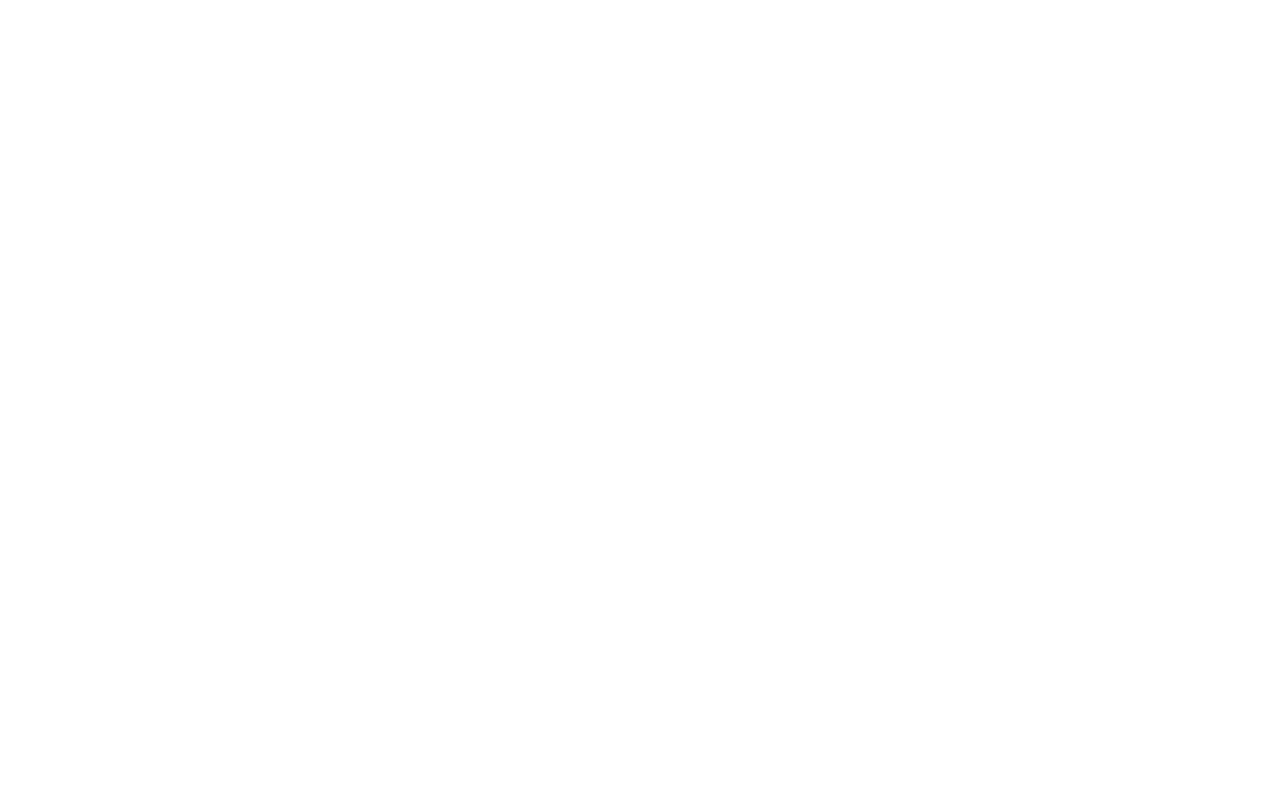
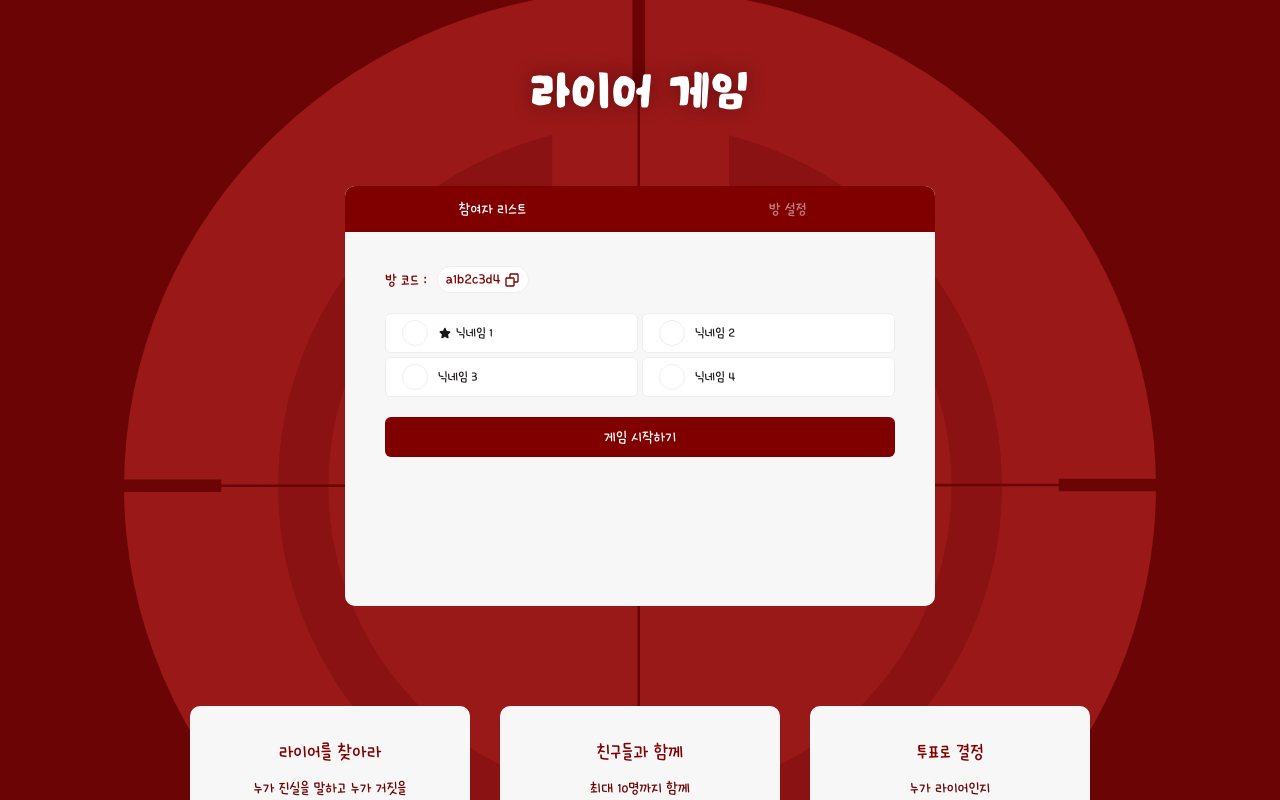
Before and after one commit to yujeong-ran/mallan, a React (Vite) app in the folder frontend/: page /liar/lobby in a window 1280 px wide. Before the commit this address had no page. Shown: the top 800 px of the page. Built offline with nearby package versions, Linux system fonts and the light colour scheme.

Commit message:
feat: Implement room lobby web ui

```diff
--- a/frontend/src/App.tsx
+++ b/frontend/src/App.tsx
@@ -4,6 +4,7 @@ import HomeLayout from './components/layout/HomeLayout';
 import Home from './pages/HomePage';
 import LiarGameLayout from './components/layout/LiarGameLayout';
 import LiarMainPage from './pages/liar/LiarMainPage';
+import LiarRoomPage from './pages/liar/LiarRoomPage';
 
 function App() {
   return (
@@ -22,6 +23,7 @@ function App() {
           <Route element={<LiarGameLayout />}>
             <Route path="/liar/room" element={<LiarMainPage />} />
             <Route path="/liar/room/:roomId" element={<LiarMainPage />} />
+            <Route path="/liar/lobby" element={<LiarRoomPage />} />
           </Route>
         </Routes>
       </Router>
--- /dev/null
+++ b/frontend/src/components/liar/GameSetCon.tsx
@@ -0,0 +1,56 @@
+import styled from 'styled-components';
+
+const ContWrap = styled.div`
+  display: flex;
+  flex-direction: column;
+  height: 100%;
+`;
+
+const SetList = styled.ul`
+  li label {
+    display: block;
+    margin-bottom: 10px;
+  }
+  li + li {
+    margin-top: 30px;
+  }
+`;
+
+const Select = styled.select`
+  width: 100%;
+  padding: 10px 14px;
+  border-radius: ${({ theme }) => theme.borderRadSm};
+  border: 1px solid ${({ theme }) => theme.border};
+  appearance: none;
+  -webkit-appearance: none;
+  -moz-appearance: none;
+  background: #fff url('/image/select_arw.svg') no-repeat center right 10px;
+`;
+
+function GameSetCon() {
+  return (
+    <ContWrap>
+      <SetList>
+        <li>
+          <label htmlFor="category">카테고리 선택</label>
+          <Select name="" id="category">
+            <option value="">주제 선택</option>
+            <option value="">주제 1</option>
+            <option value="">주제 2</option>
+            <option value="">주제 3</option>
+          </Select>
+        </li>
+        <li>
+          <label htmlFor="round">설명 라운드</label>
+          <Select name="" id="round">
+            <option value="">2</option>
+            <option value="">3</option>
+            <option value="">4</option>
+          </Select>
+        </li>
+      </SetList>
+    </ContWrap>
+  );
+}
+
+export default GameSetCon;
--- /dev/null
+++ b/frontend/src/components/liar/PlayerListTabCon.tsx
@@ -0,0 +1,104 @@
+import styled from 'styled-components';
+import media from '../../styles/breakPoint';
+import { BiCopy } from 'react-icons/bi';
+import { TiStarFullOutline } from 'react-icons/ti';
+
+const ContWrap = styled.div`
+  display: flex;
+  flex-direction: column;
+  height: 100%;
+`;
+
+const RoomCode = styled.div`
+  display: flex;
+  gap: 10px;
+  align-items: center;
+`;
+
+const CodeCopy = styled.button`
+  padding: 4px 8px;
+  font-size: 16px;
+  border-radius: 20px;
+  border: 1px solid ${({ theme }) => theme.border};
+  background: #fff;
+
+  svg {
+    margin-left: 4px;
+    vertical-align: middle;
+  }
+`;
+
+const PlayerList = styled.ul`
+  display: flex;
+  flex-wrap: wrap;
+  margin-top: 20px;
+  gap: 4px;
+
+  li {
+    display: flex;
+    width: calc(50% - 36px);
+    border: 1px solid ${({ theme }) => theme.border};
+    border-radius: ${({ theme }) => theme.borderRadSm};
+    align-items: center;
+    background: #fff;
+    padding: 6px 16px;
+    color: ${({ theme }) => theme.textBase};
+    font-size: 14px;
+
+    > div {
+      width: 24px;
+      height: 24px;
+      flex-shrink: 0;
+      margin-right: 10px;
+      border: 1px solid ${({ theme }) => theme.border};
+      border-radius: 100%;
+    }
+
+    svg {
+      margin-right: 4px;
+    }
+  }
+`;
+
+const Button = styled.button`
+  width: 100%;
+  height: 40px;
+  margin-top: 20px;
+  color: #fff;
+  font-size: 16px;
+  border-radius: ${({ theme }) => theme.borderRadSm};
+  background: ${({ theme }) => theme.point};
+`;
+
+function PlayerListTabCon() {
+  return (
+    <ContWrap>
+      <RoomCode>
+        <p>방 코드 :</p>
+        <CodeCopy>
+          a1b2c3d4
+          <BiCopy />
+        </CodeCopy>
+      </RoomCode>
+      <PlayerList>
+        <li>
+          <div></div>
+          <TiStarFullOutline />
+          닉네임 1
+        </li>
+        <li>
+          <div></div>닉네임 2
+        </li>
+        <li>
+          <div></div>닉네임 3
+        </li>
+        <li>
+          <div></div>닉네임 4
+        </li>
+      </PlayerList>
+      <Button>게임 시작하기</Button>
+    </ContWrap>
+  );
+}
+
+export default PlayerListTabCon;
--- /dev/null
+++ b/frontend/src/pages/liar/LiarRoomPage.tsx
@@ -0,0 +1,97 @@
+import { useState } from 'react';
+import styled from 'styled-components';
+import media from '../../styles/breakPoint';
+import ContContainer from '../../components/liar/ContContainer';
+import GameRuleList from '../../components/liar/GameRuleList';
+import PlayerListTabCon from '../../components/liar/PlayerListTabCon';
+import GameSetCon from '../../components/liar/GameSetCon';
+
+const Cont = styled.div`
+  height: 420px;
+  border-radius: ${({ theme }) => theme.borderRad};
+  background: ${({ theme }) => theme.subBg};
+  overflow: hidden;
+`;
+
+const TabList = styled.ul`
+  display: flex;
+
+  li {
+    flex: 1;
+    text-align: center;
+    background: ${({ theme }) => theme.point};
+    cursor: pointer;
+
+    button {
+      width: 100%;
+      padding: 15px 0;
+      color: rgba(255, 255, 255, 0.5);
+      font-size: 16px;
+    }
+
+    &.active {
+      button {
+        color: #fff;
+      }
+    }
+  }
+`;
+
+const TabCon = styled.div`
+  padding: 34px 40px;
+
+  ${media.medium`
+    padding: 34px 24px;
+  `}
+`;
+
+function LiarRoomPage() {
+  const [activeIndex, setActiveIndex] = useState(0);
+
+  const tabContArr = [
+    {
+      tabTitle: (
+        <li
+          className={activeIndex === 0 ? 'active' : ''}
+          onClick={() => tabClickHandler(0)}
+        >
+          <button>참여자 리스트</button>
+        </li>
+      ),
+      tabCont: <PlayerListTabCon />,
+    },
+    {
+      tabTitle: (
+        <li
+          className={activeIndex === 1 ? 'active' : ''}
+          onClick={() => tabClickHandler(1)}
+        >
+          <button>방 설정</button>
+        </li>
+      ),
+      tabCont: <GameSetCon />,
+    },
+  ];
+
+  const tabClickHandler = (index: number) => {
+    setActiveIndex(index);
+  };
+
+  return (
+    <>
+      <ContContainer>
+        <Cont>
+          <TabList>
+            {tabContArr.map((el) => {
+              return el.tabTitle;
+            })}
+          </TabList>
+          <TabCon>{tabContArr[activeIndex].tabCont}</TabCon>
+        </Cont>
+      </ContContainer>
+      <GameRuleList />
+    </>
+  );
+}
+
+export default LiarRoomPage;
--- a/frontend/src/styles/globalStyle.tsx
+++ b/frontend/src/styles/globalStyle.tsx
@@ -76,7 +76,6 @@ input[type="submit"] {
     cursor: pointer;
     *overflow: visible;
 }
-
 input {
 	-webkit-appearance: none;
 	-moz-appearance: none;
@@ -85,6 +84,15 @@ input {
 	font-family: 'HakgyoNadeuri';
 	font-size:16px;
 }
+select {
+	font-family: 'HakgyoNadeuri';
+	font-size:16px;
+	appearance: none;
+	-webkit-appearance: none;
+	-moz-appearance: none;
+	border: none;
+	background: none;
+}
 
 `;
 
```
Also changed, not shown: frontend/public/image/select_arw.svg (added).
